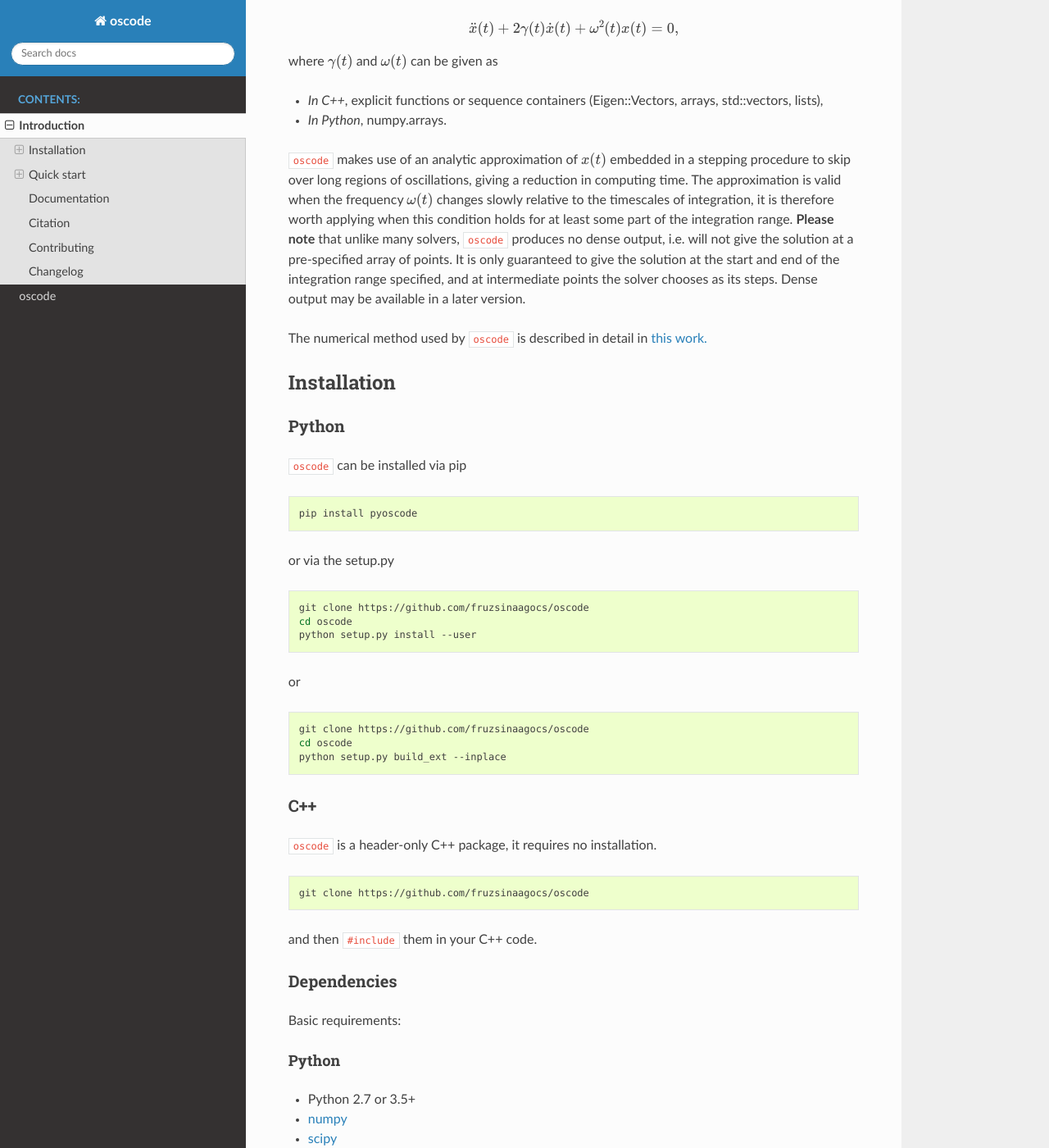
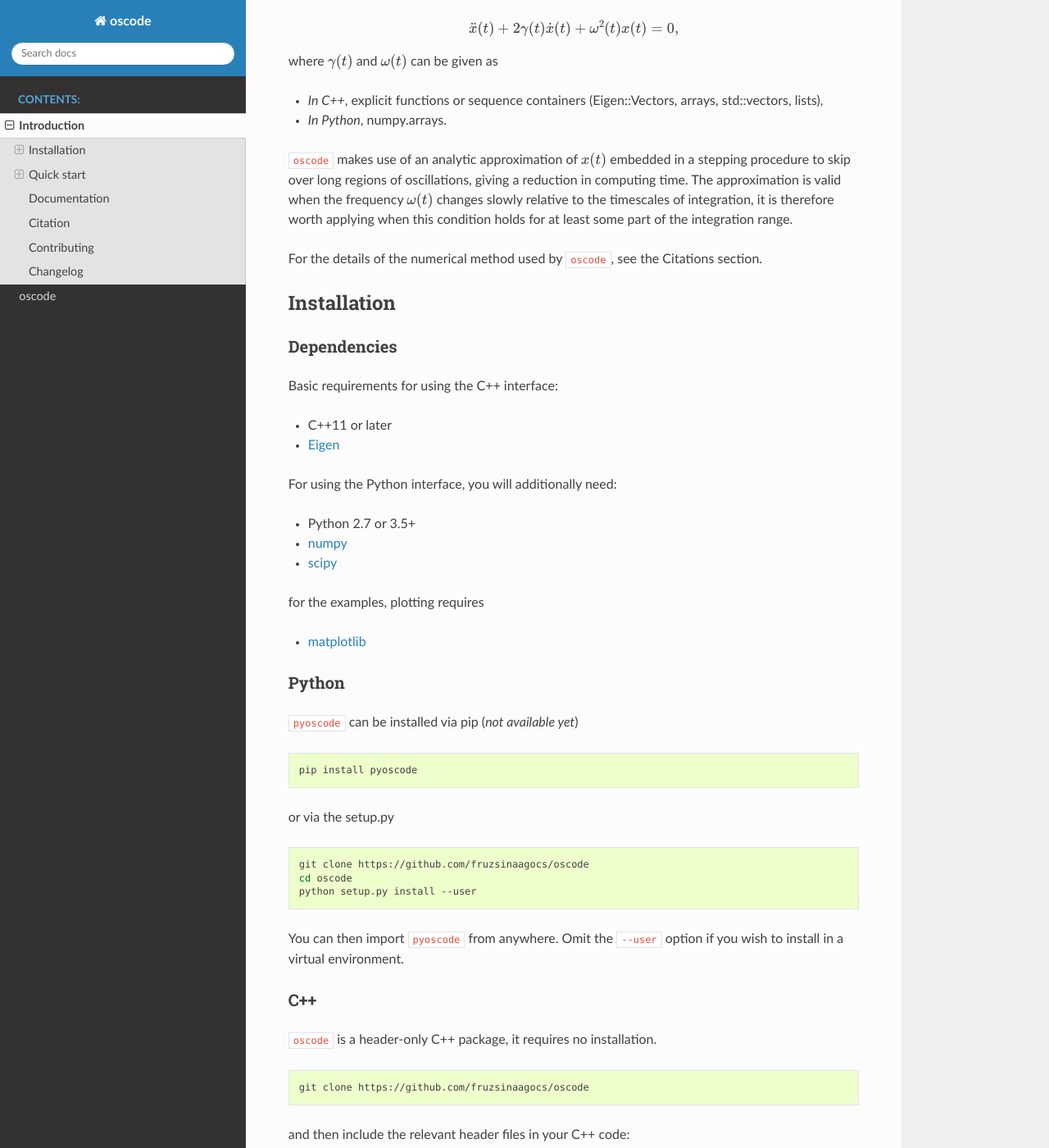
Before and after one commit to fruzsinaagocs/oscode, a Sphinx documentation site: the page built from pyoscode/docs/source/introduction.rst, in a window 1280 px wide and 1400 px high, scrolled down 434 px. Shown: the whole window at 82% size. Built offline with Sphinx 7.4.7 and the Read the Docs theme 2.0.0, drawn with Linux system fonts in a browser that asks for light colours; some of the changed text lies outside the part shown.

Commit message:
Important fix in setup.py, corrections to installation instructions

```diff
--- a/pyoscode/docs/source/introduction.rst
+++ b/pyoscode/docs/source/introduction.rst
@@ -33,23 +33,38 @@ stepping procedure to skip over long regions of oscillations, giving a reduction
 in computing time. The approximation is valid when the frequency
 :math:`\omega(t)` changes slowly relative to the timescales of integration, it
 is therefore worth applying when this condition holds for at least some part of
-the integration range. **Please note** that unlike many solvers, ``oscode``
-produces no dense output, i.e. will not give the solution at a pre-specified
-array of points. It is only guaranteed to give the solution at the start and end
-of the integration range specified, and at intermediate points the solver
-chooses as its steps. Dense output may be available in a later version.
+the integration range.
 
-The numerical method used by ``oscode`` is described in detail in `this work.
-<https://>`__
+For the details of the numerical method used by ``oscode``, see the Citations
+section.
 
 
 Installation
 ------------
 
+Dependencies
+~~~~~~~~~~~~
+
+Basic requirements for using the C++ interface:
+
+- C++11 or later
+- `Eigen <http://eigen.tuxfamily.org/index.php?title=Main_Page>`__
+
+For using the Python interface, you will additionally need:
+
+- Python 2.7 or 3.5+
+- `numpy <https://pypi.org/project/numpy/>`__
+- `scipy <https://pypi.org/project/scipy/>`__
+
+for the examples, plotting requires
+
+- `matplotlib <https://pypi.org/project/matplotlib/>`__
+
+
 Python
 ~~~~~~
 
-``oscode`` can be installed via pip
+``pyoscode`` can be installed via pip (*not available yet*)
 
 .. code:: bash
 
@@ -63,14 +78,8 @@ or via the setup.py
    cd oscode
    python setup.py install --user
 
-or
-
-.. code:: bash
-
-    git clone https://github.com/fruzsinaagocs/oscode
-    cd oscode
-    python setup.py build_ext --inplace
-
+You can then import ``pyoscode`` from anywhere. Omit the ``--user`` option if
+you wish to install in a virtual environment.
 
 C++
 ~~~
@@ -81,22 +90,12 @@ C++
 
    git clone https://github.com/fruzsinaagocs/oscode
 
-and then ``#include`` them in your C++ code.
+and then include the relevant header files in your C++ code:
 
+.. code:: c
 
-Dependencies
-~~~~~~~~~~~~
-
-Basic requirements:
-
-Python
-^^^^^^
-
-- Python 2.7 or 3.5+
-- `numpy <https://pypi.org/project/numpy/>`__
-- `scipy <https://pypi.org/project/scipy/>`__
-- C++11 or later
-- `Eigen <http://eigen.tuxfamily.org/index.php?title=Main_Page>`__
+    #include "solver.hpp"
+    #include "system.hpp"
 
 
 Quick start
--- a/setup.py
+++ b/setup.py
@@ -1,3 +1,4 @@
+#!/bin/env python
 from distutils.core import setup, Extension
 import os
 import numpy.distutils.misc_util
```
Also changed, not shown: README.rst (+32 -28 lines).
